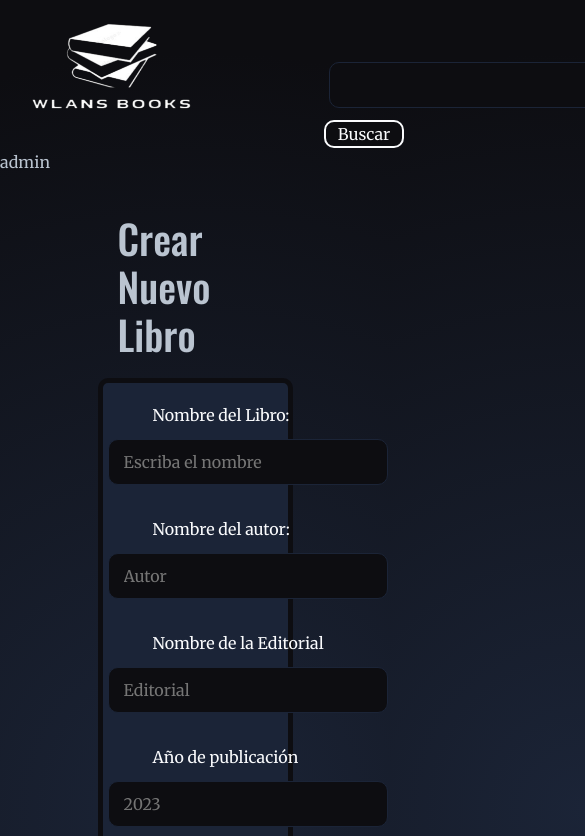
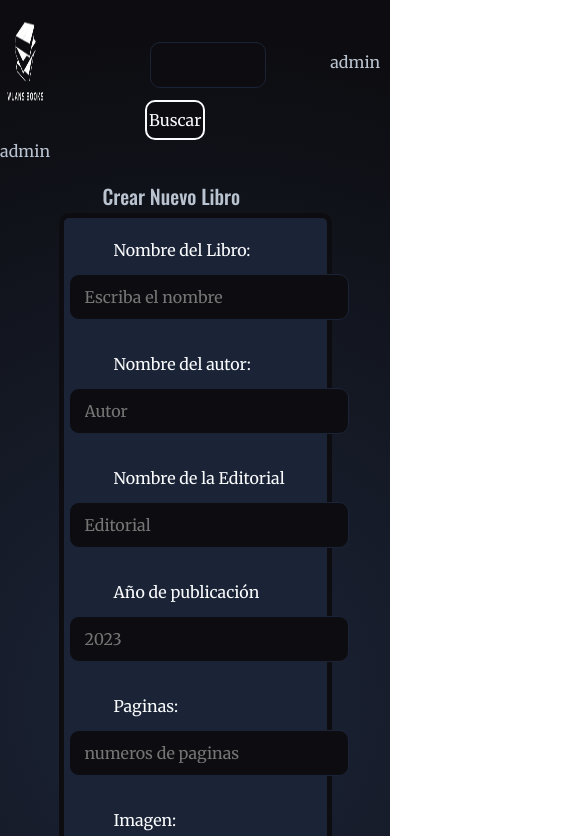
Before and after one commit to WilmaraRuizD/WLANS-BOOK-store, a plain HTML site: page Frontend/src/components/admin/static/crearLibro.html in a window 390 px wide. Shown: the top 836 px of the page, 585 px wide, since content can reach past the window. Drawn offline with nearby package versions, Linux system fonts and the light colour scheme.

```diff
--- a/Frontend/src/components/admin/js/categoria.js
+++ b/Frontend/src/components/admin/js/categoria.js
@@ -76,12 +76,13 @@
 
 
     }
+    /* funcion para borrar libros  */
 
     function borrar(id){
       console.log(id);
-      console.log(url+19);
+      console.log(url+id);
 
-      fetch(url +19, {
+      fetch(url +id, {
         method: "DELETE",
       })
       .then((res) => res.json())
--- a/Frontend/src/components/admin/main.js
+++ b/Frontend/src/components/admin/main.js
@@ -105,12 +105,6 @@
 
 capturaLibros.addEventListener("submit", function (e) {
 
- const errores=[];
-
- document.g
-
-
-
   const enviarJson = {};
 
      enviarJson.nombre = document.getElementById("nombre").value;
--- a/Frontend/src/components/admin/style/createLibros.css
+++ b/Frontend/src/components/admin/style/createLibros.css
@@ -151,3 +151,130 @@
   margin-left: 240px;
   padding: 10px;
 }
+
+@media (max-width: 925px) {
+
+  html{
+    overflow-x: hidden;
+  }
+  body{
+    overflow-x: hidden;
+  }
+
+header{
+    margin-bottom: 5px;
+    display: flex;
+  }
+
+header img{
+  max-width: 60%;
+  max-height: 80%;
+}
+
+.div1{
+  margin-right: 30px;
+}
+.div2{
+padding-left: 30px;
+margin-right: 30px;
+padding-top:20px ;
+width: 60%;
+}
+.div2 input{
+  max-width: 300px;
+  border-radius: 10px ;
+
+}
+
+.div2 button{
+  width: 80px;
+  height: 40px;
+}
+
+.div3{
+
+  max-width: 15%;
+  padding-top:50px ;
+  padding-left: 10px;
+ margin-left: 50px;
+}
+h5{
+  font-size: 20px;
+  padding: 5px;
+}
+
+
+textarea{
+  max-width:300px;
+  margin-left: 5px;
+  height: 100px;
+  padding: 20px;
+}
+
+.formCrear button ,.formCrear p{
+  margin-left: 40px;
+  margin-top: 2px;
+
+}
+
+
+}
+
+@media (max-width: 580px) {
+
+
+.div1{
+
+  max-width: 25%;
+}
+.div2{
+margin-right: 10px;
+padding-top:30px ;
+max-width: 50%;
+}
+.div2 input{
+  max-width: 70%;
+  border-radius: 10px ;
+
+}
+
+.div2 button{
+  width: 60px;
+  height: 40px;
+}
+
+.div3{
+
+  max-width: 20%;
+  padding-top:50px ;
+  padding-left: 5px;
+ margin-left: 5px;
+}
+h5{
+  font-size: 20px;
+  padding: 5px;
+}
+
+.formCrear{
+ border-radius: 10px;
+ margin: auto;
+ width: 70%;
+ }
+
+textarea{
+  max-width:280px;
+  margin-left: 5px;
+  height: 100px;
+  padding: 20px;
+}
+¨
+.formCrear button ,.formCrear p{
+  margin-left: 40px;
+  margin-top: 2px;
+
+}
+
+
+
+
+}
```
